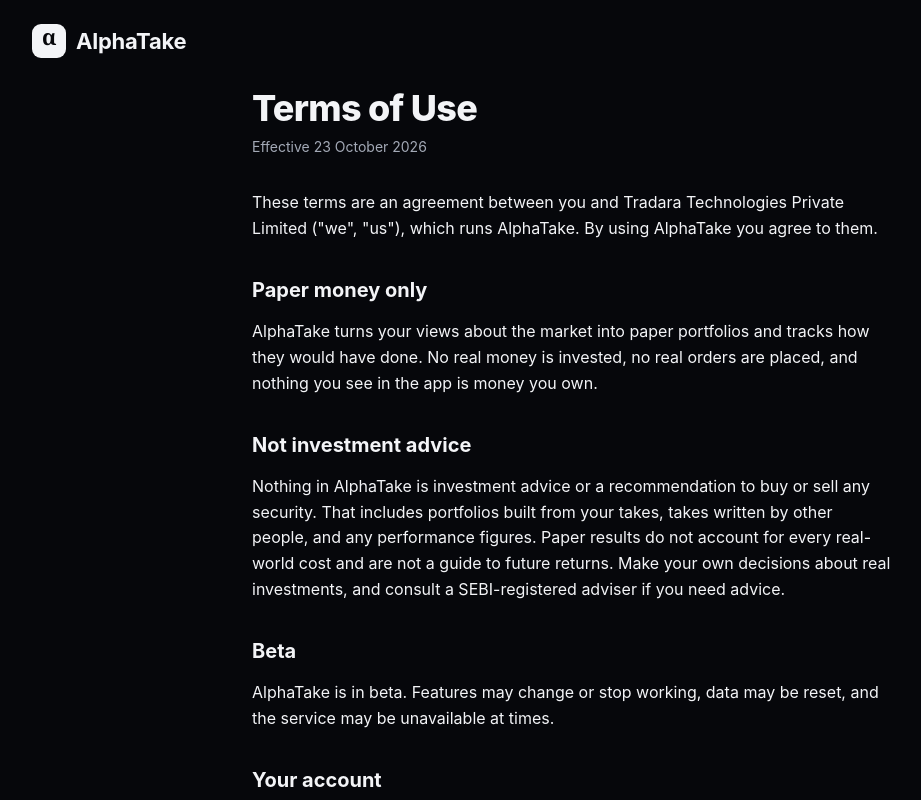
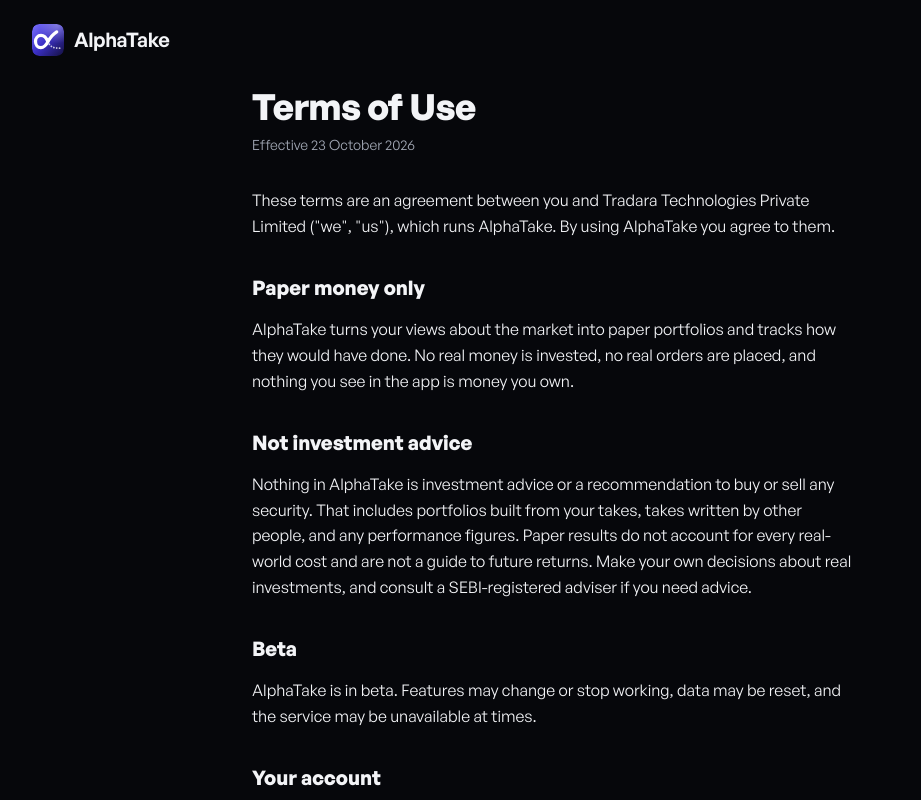
Before and after one commit to tradara-core/alphatake-site, a plain HTML site: page terms.html in a window 1280 px wide. Shown: the top 800 px of the page, without its empty margins (68-989 px from the left). Drawn offline with Linux system fonts and the light colour scheme; a web font is replaced by a local one.

Commit message:
The alpha cross everywhere: header, tab icon, home screen icon and the legal pages, all in General Sans

```diff
--- a/home.css
+++ b/home.css
@@ -52,7 +52,7 @@
 .nav.solid { background: rgba(6, 7, 11, 0.72); backdrop-filter: blur(18px) saturate(1.4); -webkit-backdrop-filter: blur(18px) saturate(1.4); border-color: var(--pane-line); }
 .nav .wrap { display: flex; align-items: center; justify-content: space-between; height: 68px; gap: 16px; }
 .brand { display: inline-flex; align-items: center; gap: 10px; text-decoration: none; font-weight: 600; font-size: 20px; letter-spacing: -0.02em; }
-.mark { display: grid; place-items: center; width: 32px; height: 32px; border-radius: 16px; background: var(--indigo); color: #fff; font-weight: 600; font-size: 19px; padding-bottom: 3px; box-shadow: inset 0 1px 0 rgba(255,255,255,.35), 0 6px 18px rgba(58,47,196,.45); }
+.mark { display: block; width: 32px; height: 32px; border-radius: 7.25px; box-shadow: 0 6px 18px rgba(58,47,196,.45); }
 .nav-links { display: flex; align-items: center; gap: 28px; font-size: 15px; color: var(--ink2); }
 .nav-links a { text-decoration: none; transition: color .2s; }
 .nav-links a:hover { color: var(--ink); }
--- a/site.css
+++ b/site.css
@@ -1,3 +1,7 @@
+@font-face { font-family: "General Sans"; src: url(fonts/GeneralSans-400.woff2) format("woff2"); font-weight: 400; font-display: swap; }
+@font-face { font-family: "General Sans"; src: url(fonts/GeneralSans-500.woff2) format("woff2"); font-weight: 500; font-display: swap; }
+@font-face { font-family: "General Sans"; src: url(fonts/GeneralSans-600.woff2) format("woff2"); font-weight: 600; font-display: swap; }
+@font-face { font-family: "General Sans"; src: url(fonts/GeneralSans-700.woff2) format("woff2"); font-weight: 700; font-display: swap; }
 :root {
   --bg: #06070B;
   --surface: #0F1117;
@@ -13,8 +17,8 @@
   --down: #FF9550;
   --base: #5E6472;
   --shadow: 0 30px 70px -34px rgba(0, 0, 0, 0.8);
-  --ui: "Anek Latin", -apple-system, BlinkMacSystemFont, "Segoe UI", system-ui, sans-serif;
-  --serif: "Newsreader", Georgia, "Times New Roman", serif;
+  --ui: "General Sans", -apple-system, BlinkMacSystemFont, "Segoe UI", system-ui, sans-serif;
+  --serif: "General Sans", -apple-system, BlinkMacSystemFont, "Segoe UI", system-ui, sans-serif;
   --deva: "Tiro Devanagari Hindi", "Kohinoor Devanagari", serif;
   color-scheme: dark;
 }
@@ -49,21 +53,15 @@
   gap: 10px;
   color: var(--ink);
   text-decoration: none;
-  font-weight: 700;
-  font-stretch: 110%;
-  font-size: 22px;
-  letter-spacing: -0.01em;
+  font-weight: 600;
+  letter-spacing: -0.02em;
+  font-size: 20px;
 }
 .mark {
-  display: grid;
-  place-items: center;
-  width: 34px;
-  height: 34px;
-  border-radius: 9px;
-  background: var(--ink);
-  color: var(--bg);
-  font: 600 22px/1 var(--serif);
-  padding-bottom: 3px;
+  display: block;
+  width: 32px;
+  height: 32px;
+  border-radius: 7.25px;
 }
 .pill {
   display: inline-flex;
--- a/terms.html
+++ b/terms.html
@@ -6,14 +6,13 @@
 <meta name="theme-color" content="#06070B">
 <title>AlphaTake Terms of Use</title>
 <link rel="icon" href="favicon.svg" type="image/svg+xml">
-<link rel="preconnect" href="https://fonts.googleapis.com">
-<link rel="preconnect" href="https://fonts.gstatic.com" crossorigin>
-<link rel="stylesheet" href="https://fonts.googleapis.com/css2?family=Anek+Latin:wdth,wght@100..125,400..700&family=Newsreader:opsz,wght@6..72,500..600&display=swap">
+<link rel="apple-touch-icon" href="apple-touch-icon.png">
+<link rel="preload" href="fonts/GeneralSans-500.woff2" as="font" type="font/woff2" crossorigin>
 <link rel="stylesheet" href="site.css">
 </head>
 <body>
 <header class="wrap top">
-  <a class="brand" href="/" aria-label="AlphaTake home"><span class="mark" aria-hidden="true">α</span>AlphaTake</a>
+  <a class="brand" href="/" aria-label="AlphaTake home"><img class="mark" src="logo.svg" alt="" width="32" height="32">AlphaTake</a>
 </header>
 <main class="wrap doc">
 <h1>Terms of Use</h1>
```
Also changed, not shown: index.html (+3 -2 lines), privacy.html (+3 -4 lines), apple-touch-icon.png (added), favicon.svg, logo.svg (added).
